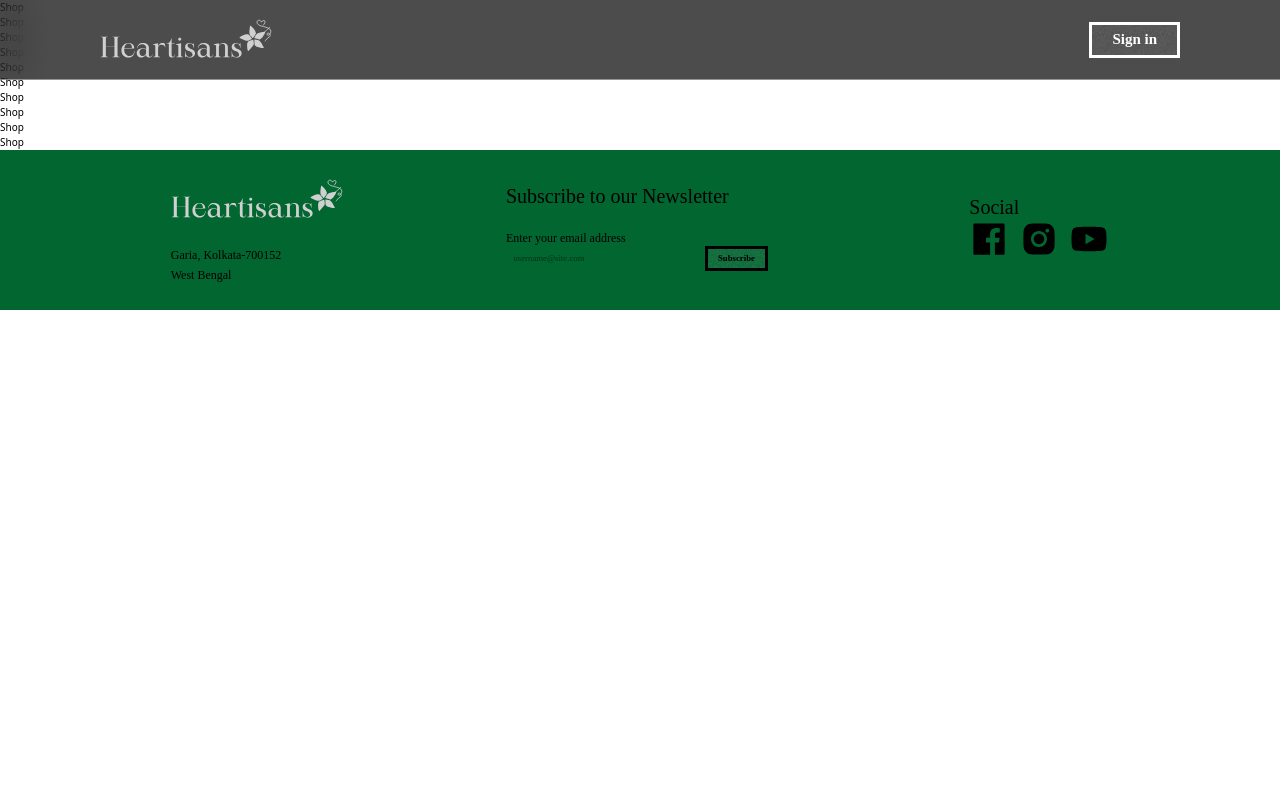
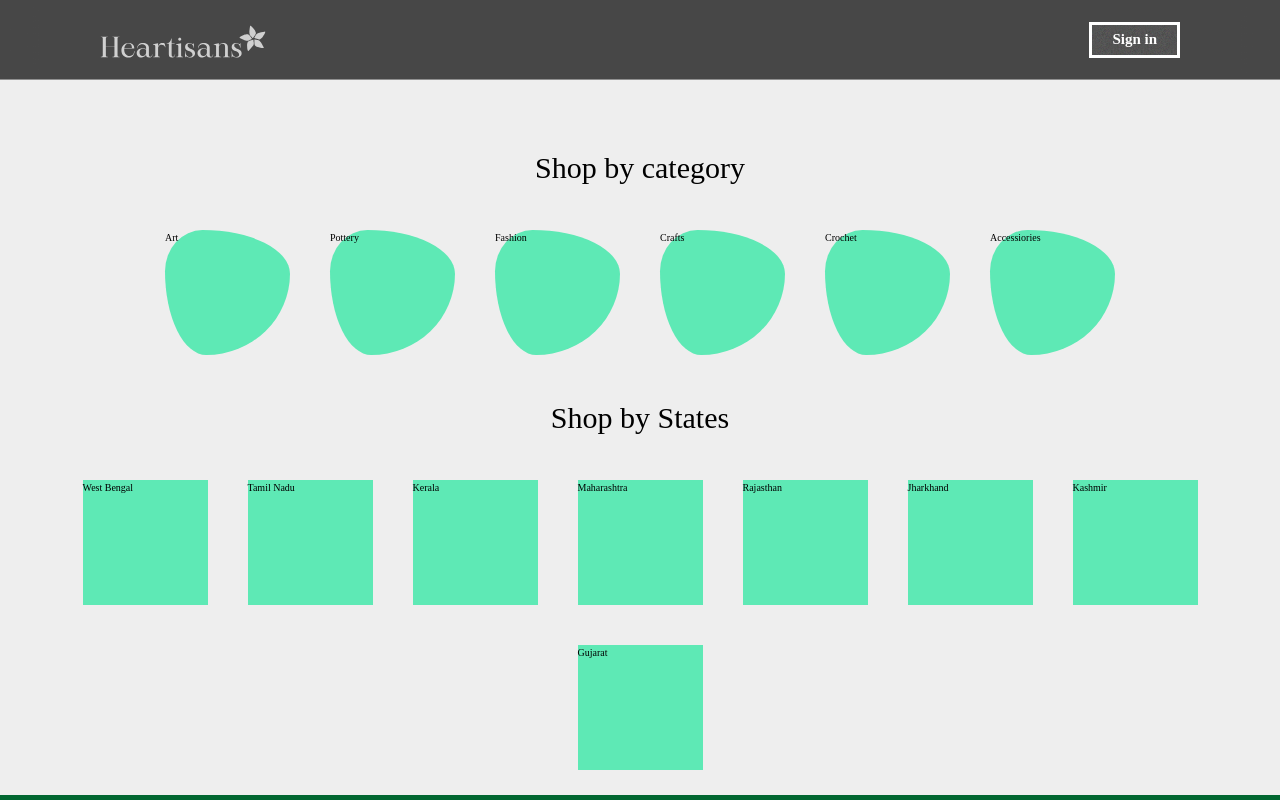
Before and after one commit to lord-cyclone100/Heartisans, a React (Vite) app in the folder frontend/: page /shop in a window 1280 px wide. Shown: the top 800 px of the page. Built offline with nearby package versions, Linux system fonts and the light colour scheme; no server answers; a web font is replaced by a local one.

Commit message:
Initiated Shop Page

```diff
--- a/frontend/src/App.css
+++ b/frontend/src/App.css
@@ -1,3 +1,7 @@
 html{
   font-size: 62.5%;
 }
+
+#item{
+  border-radius: 30% 70% 67% 33% / 33% 35% 65% 67% ;
+}
--- a/frontend/src/App.jsx
+++ b/frontend/src/App.jsx
@@ -7,6 +7,7 @@ import { Auction } from './pages/Auction'
 import { Shop } from './pages/Shop'
 import { Resale } from './pages/Resale'
 import { AppLayout } from './components/layout/AppLayout'
+import { ShopDetails } from './pages/ShopDetails'
 
 export const App = () => {
 
@@ -41,6 +42,10 @@ export const App = () => {
           element:<Shop/>
         },
         {
+          path:"/shop/:name",
+          element:<ShopDetails/>
+        },
+        {
           path:"/auction",
           element:<Auction/>,
         },
--- a/frontend/src/components/elements/SignUpButton.jsx
+++ b/frontend/src/components/elements/SignUpButton.jsx
@@ -2,9 +2,9 @@ import { SignedIn, SignedOut, SignInButton, UserButton, useUser } from "@clerk/c
 
 export const SignUpButton = () => {
   const { user } = useUser();
-  if(user){
-    console.log(user);
-  }
+  // if(user){
+  //   console.log(user);
+  // }
   return(
     <>
       <header className="text-2xl px-8 py-6 btn btn-success">
--- a/frontend/src/components/layout/Footer.jsx
+++ b/frontend/src/components/layout/Footer.jsx
@@ -7,7 +7,7 @@ export const Footer = () => {
     <>
       <footer className="footer sm:footer-horizontal bg-green-800 text-neutral-content p-10 flex items-center justify-evenly font-mhlk">
         <aside className='flex flex-col gap-8'>
-          <img src="./photos/primary-logo.svg" className='h-20' alt="" />
+          <img src="./photos/secondary-logo.svg" className='h-20' alt="" />
           <p className='text-[1.2rem] leading-8'>
             Garia, Kolkata-700152
             <br />
--- a/frontend/src/constants/constants.js
+++ b/frontend/src/constants/constants.js
@@ -4,3 +4,16 @@ export const homeCarousel = [
   './photos/wallpaper3.jpg',
   './photos/wallpaper4.jpg'
 ]
+
+export const shopCategories = [
+  {name:'Art'},
+  {name:'Pottery'},
+  {name:'Fashion'},
+  {name:'Crafts'},
+  {name:'Crochet'},
+  {name:'Accessiories'}
+]
+
+export const shopStates = [
+  {name:'West Bengal'}, {name:'Tamil Nadu'}, {name:'Kerala'}, {name:'Maharashtra'}, {name:'Rajasthan'}, {name:'Jharkhand'}, {name:'Kashmir'}, {name:'Gujarat'}
+]
--- a/frontend/src/pages/Shop.jsx
+++ b/frontend/src/pages/Shop.jsx
@@ -1,16 +1,38 @@
+import { NavLink } from "react-router-dom"
+import { shopCategories, shopStates } from "../constants/constants"
 export const Shop = () => {
   return(
     <>
-      <h1>Shop</h1>
-      <h1>Shop</h1>
-      <h1>Shop</h1>
-      <h1>Shop</h1>
-      <h1>Shop</h1>
-      <h1>Shop</h1>
-      <h1>Shop</h1>
-      <h1>Shop</h1>
-      <h1>Shop</h1>
-      <h1>Shop</h1>
+      <section>
+        <div className="bg-[#eee] font-mhlk py-10">
+          <div className="w-full h-[10vh]"></div>
+          <div>
+            <h1 className="text-[3rem] text-center py-16">Shop by category</h1>
+            <div className="flex gap-16 w-full items-center justify-center px-20 flex-wrap">
+              {
+                shopCategories.map((item,idx)=>(
+                  <NavLink to={`/shop/${item.name}`}>
+                    <div id="item" key={idx} className="size-50 bg-emerald-300">{item.name}</div>
+                  </NavLink>
+                ))
+              }
+            </div>
+          </div>
+          <div>
+            <h1 className="text-[3rem] text-center py-16">Shop by States</h1>
+            <div className="flex gap-16 w-full items-center justify-center px-20 flex-wrap">
+              {
+                shopStates.map((item,idx)=>(
+                  <NavLink to={`/shop/${item.name}`}>
+                    <div key={idx} className="size-50 bg-emerald-300">{item.name}</div>
+                  </NavLink>
+                ))
+              }
+            </div>
+          </div>
+        </div>
+      </section>
+
     </>
   )
 }
--- /dev/null
+++ b/frontend/src/pages/ShopDetails.jsx
@@ -0,0 +1,12 @@
+import { useParams } from "react-router-dom"
+
+export const ShopDetails = () => {
+  const params = useParams();
+  // console.log(params);
+  return(
+    <>
+      <div className="w-full h-[10vh]"></div>
+      <div id="item" className="size-50 bg-emerald-300">{params.name}</div>
+    </>
+  )
+}
```
Also changed, not shown: frontend/public/photos/primary-logo.svg.
